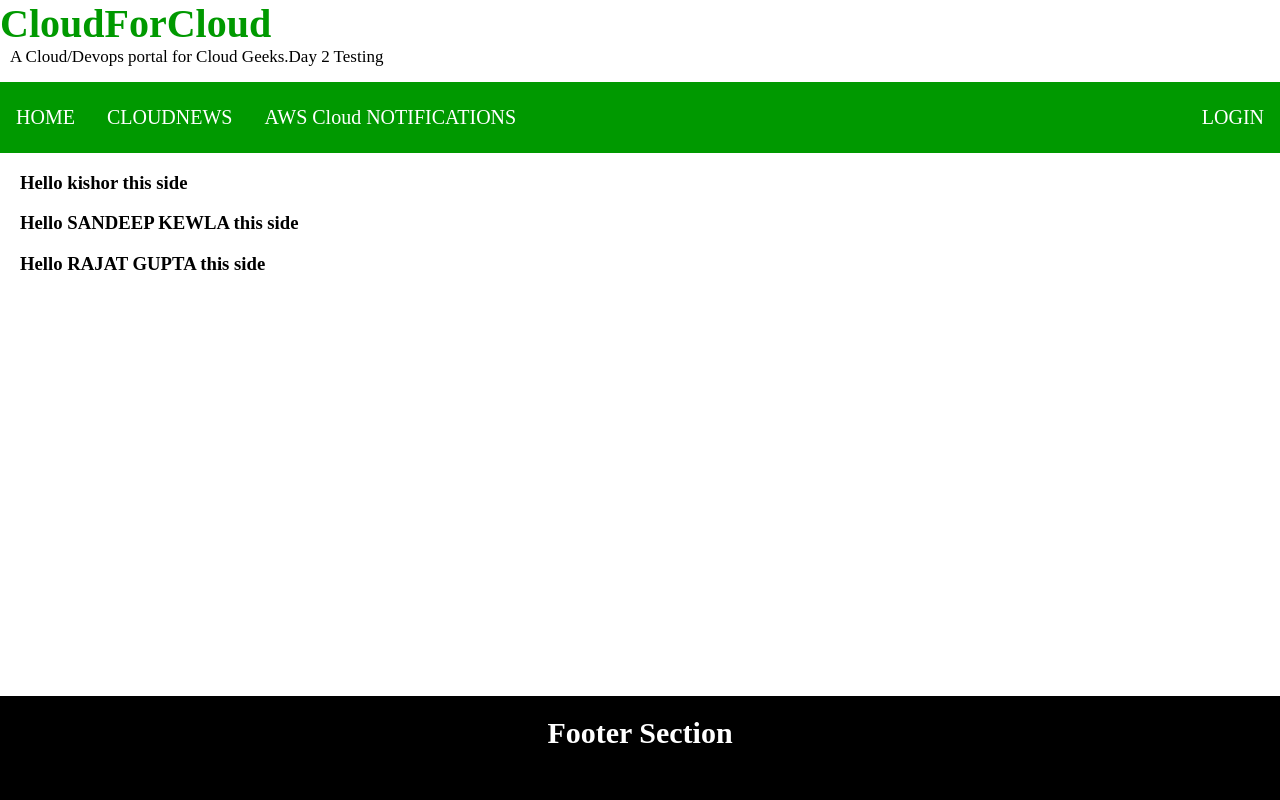
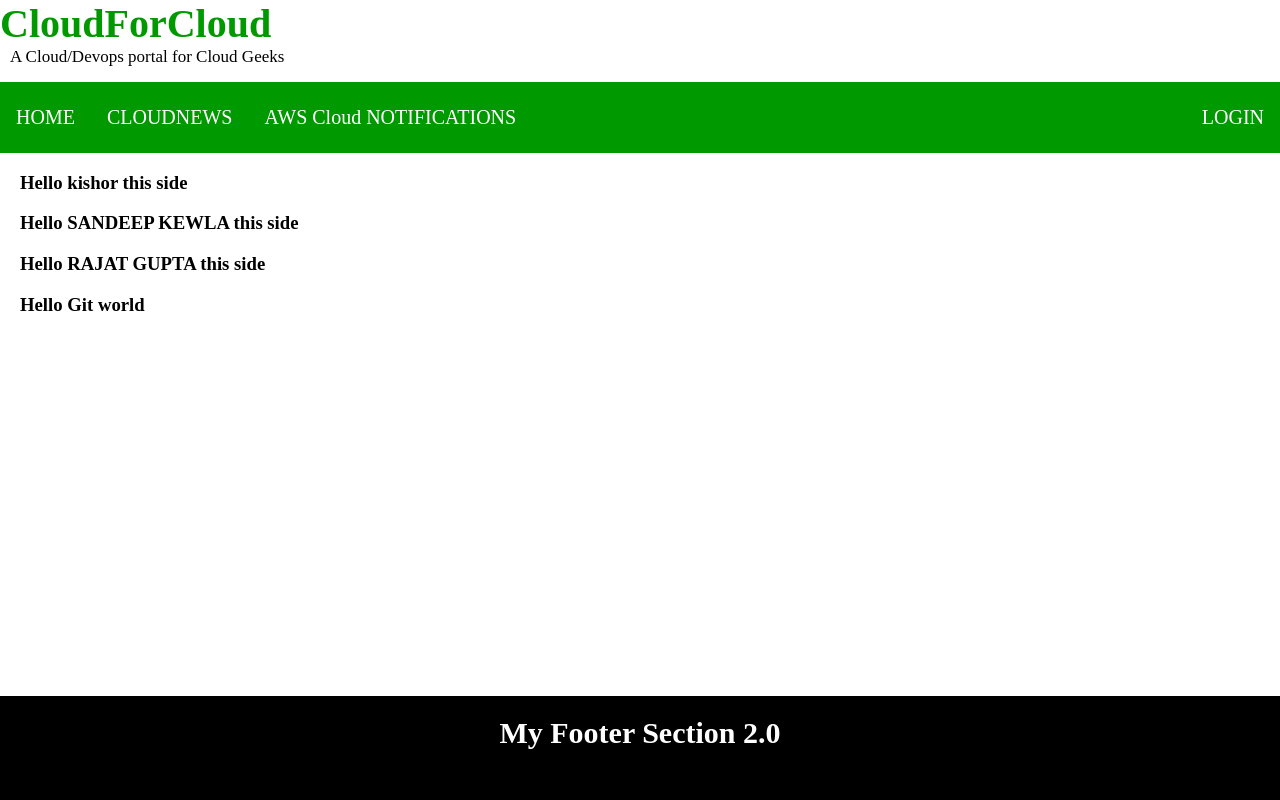
Before and after one commit to rajataws7/devops100, a plain HTML site: page index.html in a window 1280 px wide. Drawn offline with Linux system fonts and the light colour scheme.

Commit message:
My latest commint

```diff
--- a/index.html
+++ b/index.html
@@ -63,7 +63,7 @@
     <!-- Header Section -->
     <header>
         <div class="head1">CloudForCloud</div>
-        <div class="head2">A Cloud/Devops portal for Cloud Geeks.Day 2 Testing</div>
+        <div class="head2">A Cloud/Devops portal for Cloud Geeks</div>
     </header>
 
     <!-- Menu Navigation Bar -->
@@ -82,11 +82,12 @@
             <h3>Hello kishor this side</h3>
             <h3>Hello SANDEEP KEWLA this side</h3>
             <h3>Hello RAJAT GUPTA this side</h3>
+            <h3>Hello Git world</h3>
 
         </section>
       </main>
 
     <!-- Footer Section -->
-    <footer>Footer Section</footer>
+    <footer>My Footer Section 2.0</footer>
 </body>
 </html>
```
